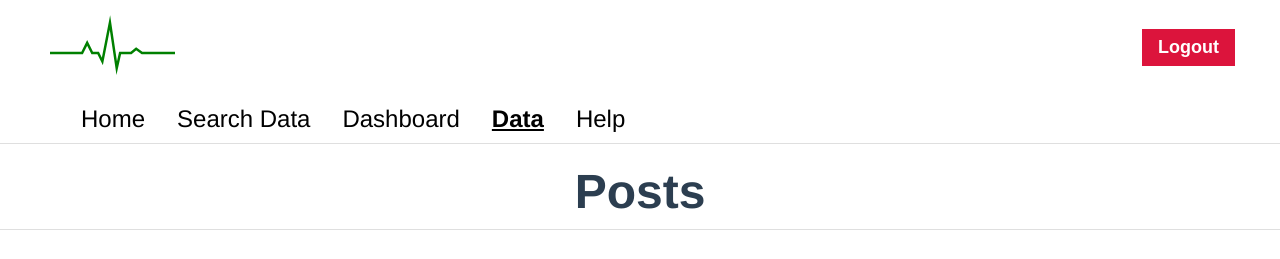
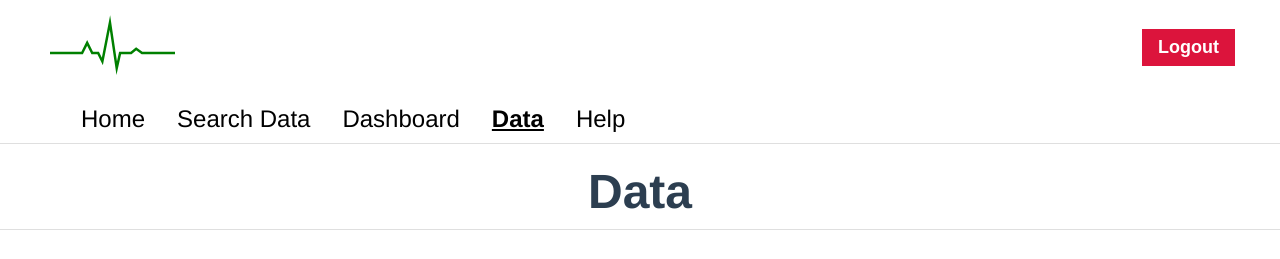
Before and after one commit to farhan200024/cardiomyopathy-vue-app, a Vue app: page /data in a window 1280 px wide. Shown: the top 259 px of the page. Built offline with nearby package versions, Linux system fonts and the light colour scheme; no server answers; the database is empty; sample sign-in values are in the browser's storage; what vue3-apexcharts would draw is missing.

Commit message:
Changed Data page title

```diff
--- a/src/views/CardiomyopathyData.vue
+++ b/src/views/CardiomyopathyData.vue
@@ -1,6 +1,6 @@
 <template>
 	<div>
-		<h1>Posts</h1>
+		<h1>Data</h1>
 		<div v-if="allPosts" class="posts-table">
 			<table>
 				<tr>
```
